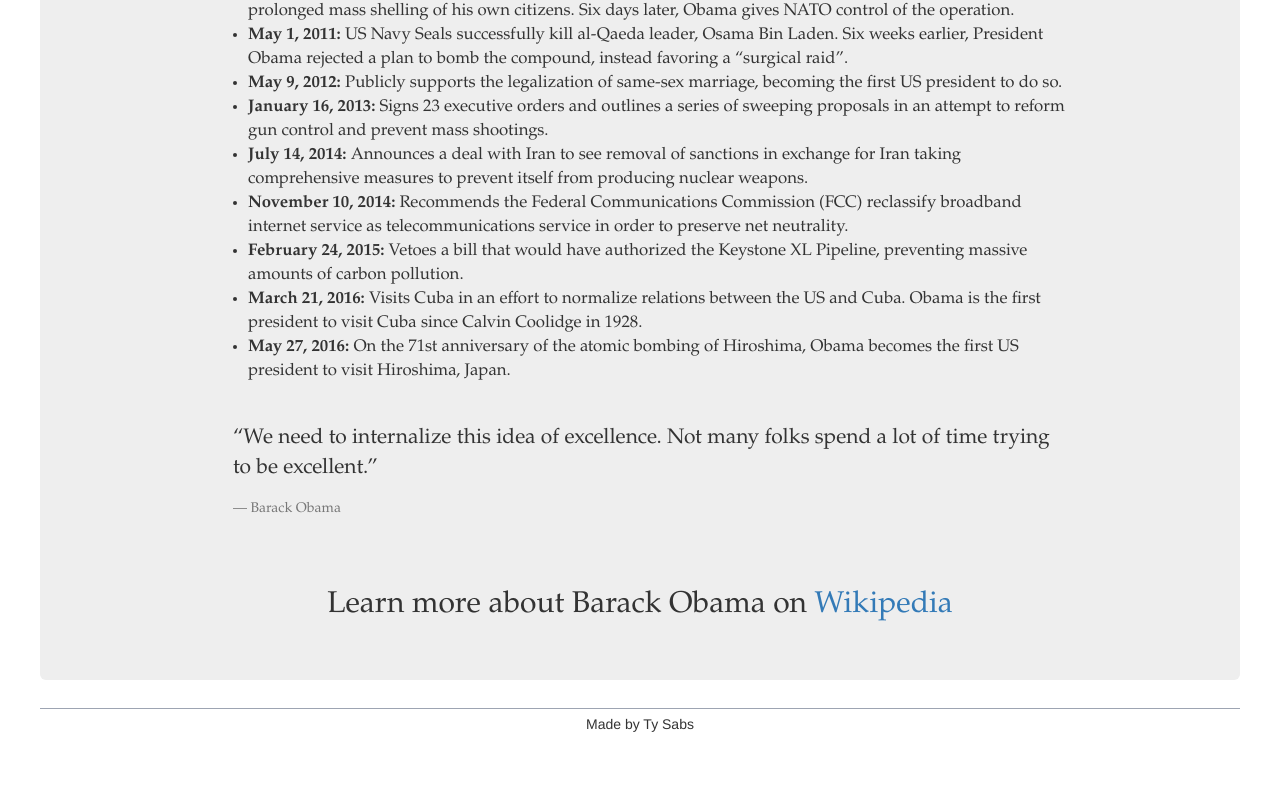
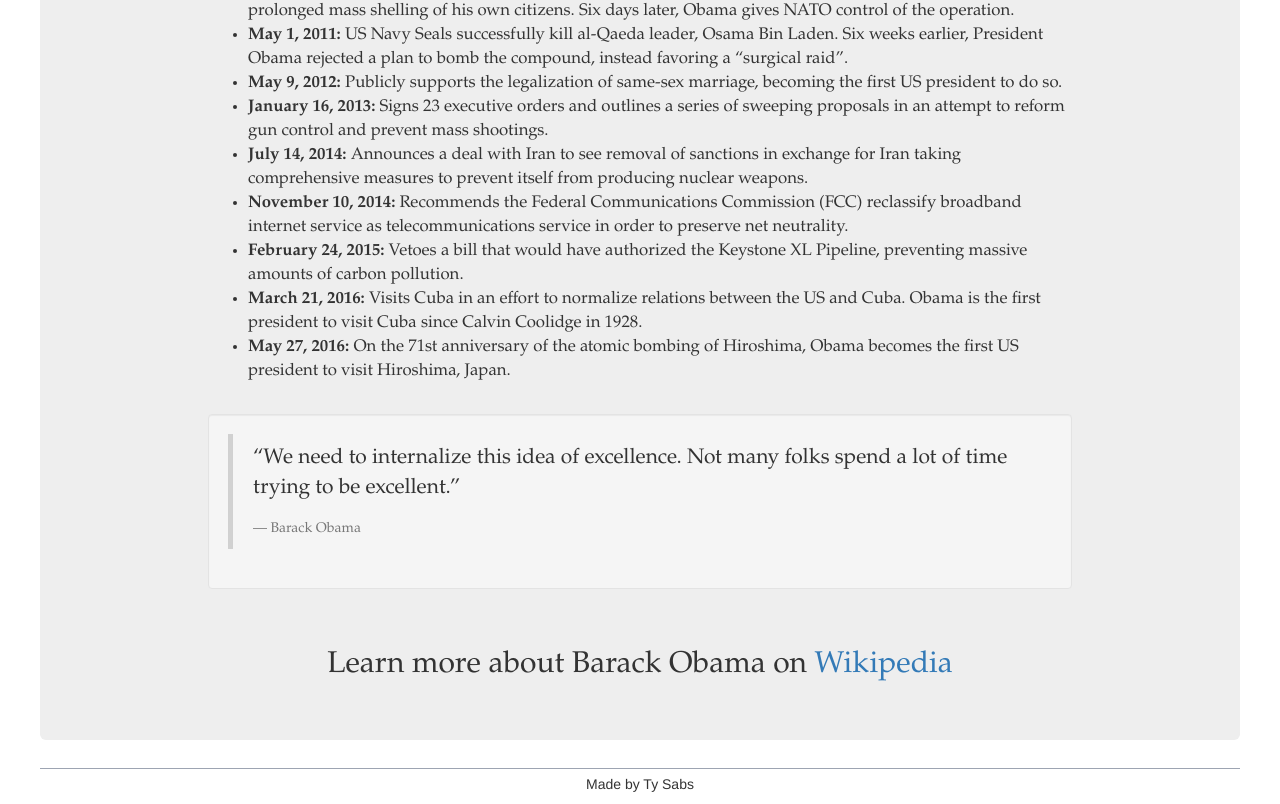
Before and after one commit to TySabs/Obama-Tribute, a plain HTML site: page index.html in a window 1280 px wide. Shown: the part 1044-1848 px from the top of the page. Before the commit the page ends 1788 px from the top, so only its background shows below. Drawn offline with Linux system fonts and the light colour scheme.

Commit message:
Bring back well to blockquote

```diff
--- a/index.html
+++ b/index.html
@@ -44,7 +44,7 @@
                   <li><b>March 21, 2016:</b> Visits Cuba in an effort to normalize relations between the US and Cuba. Obama is the first president to visit Cuba since Calvin Coolidge in 1928.</li>
                   <li><b>May 27, 2016:</b> On the 71st anniversary of the atomic bombing of Hiroshima, Obama becomes the first US president to visit Hiroshima, Japan.</li>
                 </ul>
-                <div>
+                <div class="well">
                   <blockquote>
                     <p>“We need to internalize this idea of excellence. Not many folks spend a lot of time trying to be excellent.”</p>
                     <footer>Barack Obama</footer>
```
